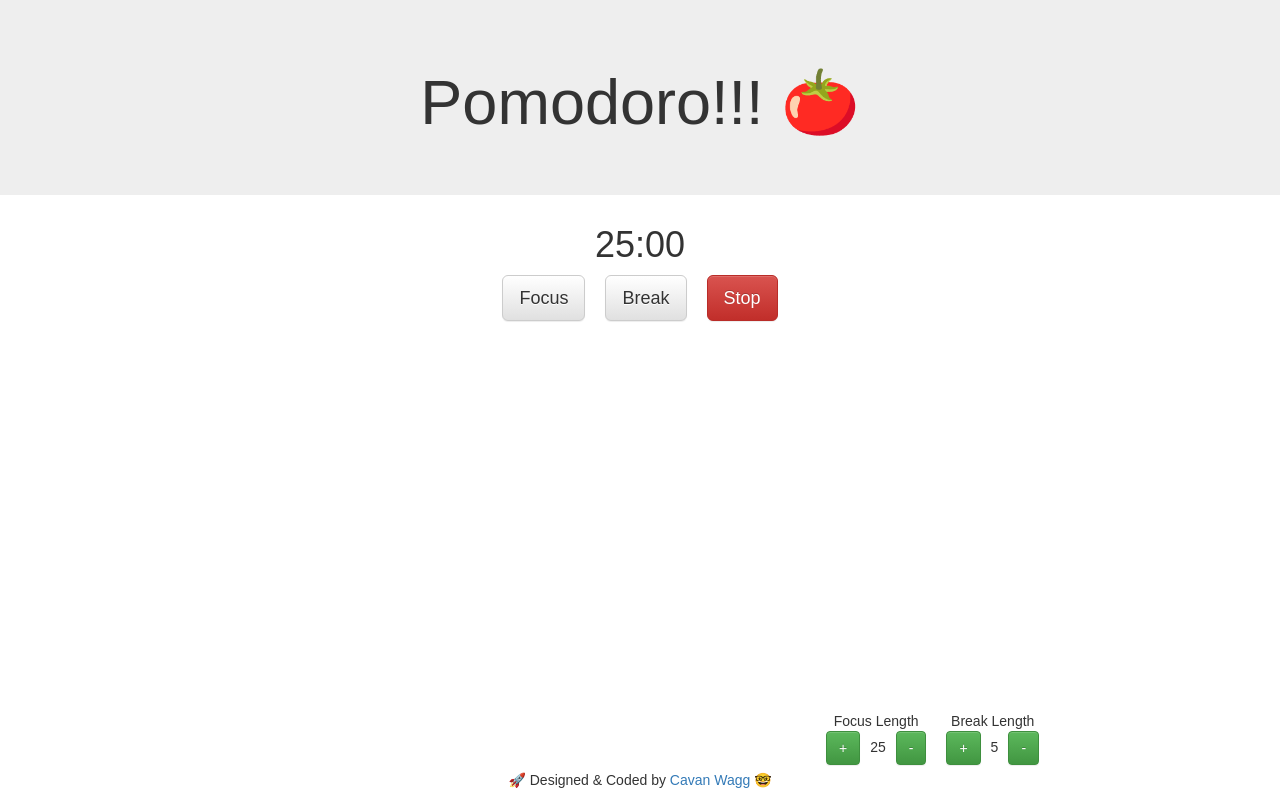
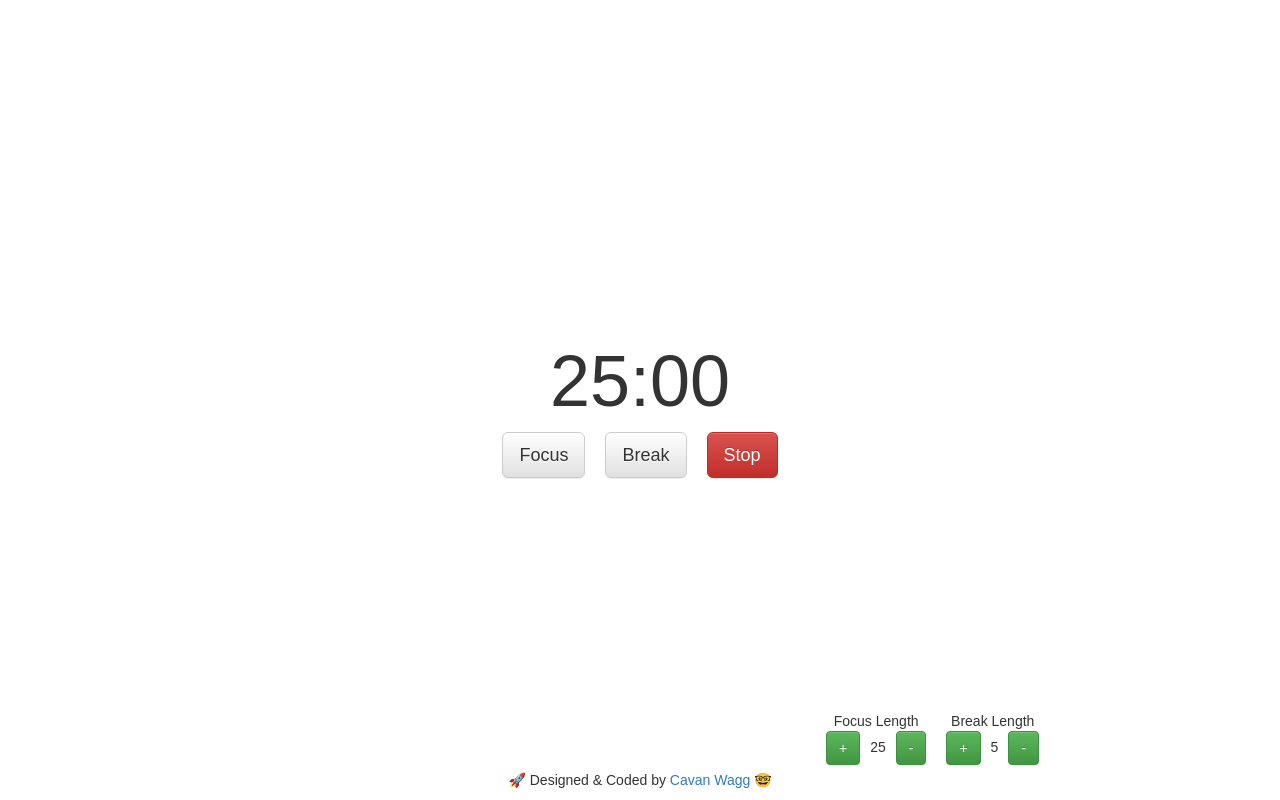
Before and after one commit to CavanWagg/React-pomodoro, a React (Create React App) app: page / in a window 1280 px wide. Built offline with nearby package versions, Linux system fonts and the light colour scheme.

Commit message:
vertically centered timer input, minor css tweaks

```diff
--- a/public/index.html
+++ b/public/index.html
@@ -31,7 +31,7 @@
   <noscript>
     You need to enable JavaScript to run this app.
   </noscript>
-  <div id="root"></div>
+  <div id="root" style="height: 100%"></div>
   <!--
       This HTML file is a template.
       If you open it directly in the browser, you will see an empty page.
--- a/src/App.css
+++ b/src/App.css
@@ -1,10 +1,13 @@
-.App {
-  text-align: center;
+html,
+body,
+#App {
+  height: 100%;
 }
-
-.App-logo {
-  animation: App-logo-spin infinite 20s linear;
-  height: 80px;
+.main {
+  height: 100%;
+  display: flex;
+  flex-direction: column;
+  justify-content: center;
 }
 
 .App-header {
--- a/src/App.js
+++ b/src/App.js
@@ -105,25 +105,22 @@ class App extends Component {
 
   render() {
     return (
-      <div className="App">
-        <Jumbotron bsStyle="primary">
-          <h1 className="App-title">
-            Pomodoro!!!{" "}
+      <div id="App">
+        <div className="main">
+          <Timer minutes={this.state.minutes} seconds={this.state.seconds}>
+            {" "}
             <span aria-label="Tomato" role="img">
               🍅{" "}
-            </span>
-          </h1>
-        </Jumbotron>
-        <div className="main">
-          <Timer minutes={this.state.minutes} seconds={this.state.seconds} />
-          <div>
+            </span>{" "}
+          </Timer>
+          <div className="text-center">
             <FocusButton startFocus={this.startFocus} />
             <BreakButton startBreak={this.startBreak} />
             <StopButton stopTimer={this.stopTimer} />
           </div>
         </div>
 
-        <footer className="footer navbar-fixed-bottom">
+        <footer className="footer text-center navbar-fixed-bottom">
           <Grid>
             <Row>
               <Col md={6} />
--- /dev/null
+++ b/src/components/Timer/Timer.css
@@ -0,0 +1,8 @@
+h1.time {
+  font-size: 72px;
+  text-align: center;
+}
+.container .time-grid {
+  display: flex;
+  justify-content: center;
+}
--- a/src/components/Timer/Timer.js
+++ b/src/components/Timer/Timer.js
@@ -1,13 +1,15 @@
 import React from "react";
+import "./Timer.css";
+import { Grid } from "react-bootstrap";
 
 class Timer extends React.Component {
   render() {
     return (
-      <div>
-        <h1>
+      <Grid className="time-grid">
+        <h1 className="time">
           {this.props.minutes}:{this.props.seconds}
         </h1>
-      </div>
+      </Grid>
     );
   }
 }
```
